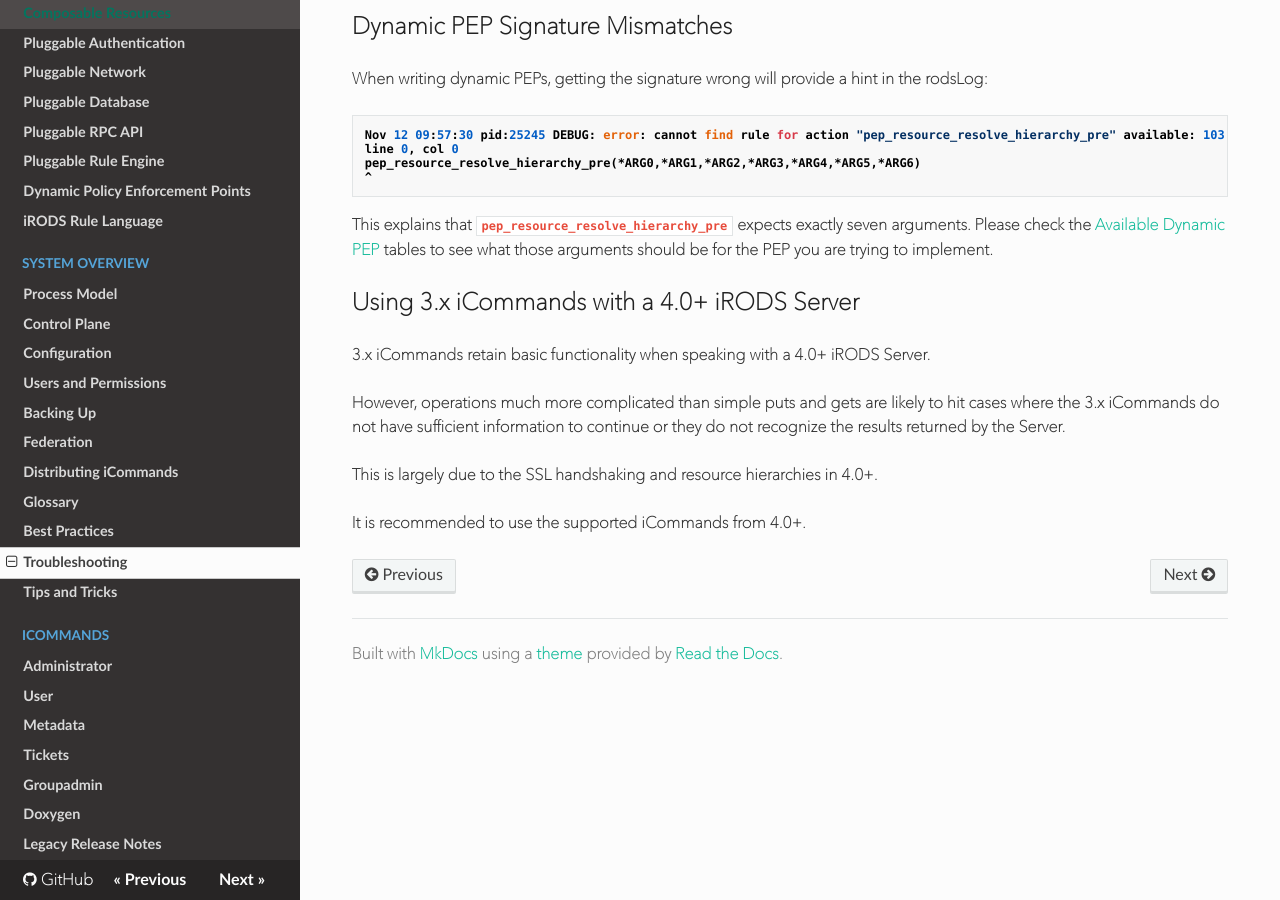
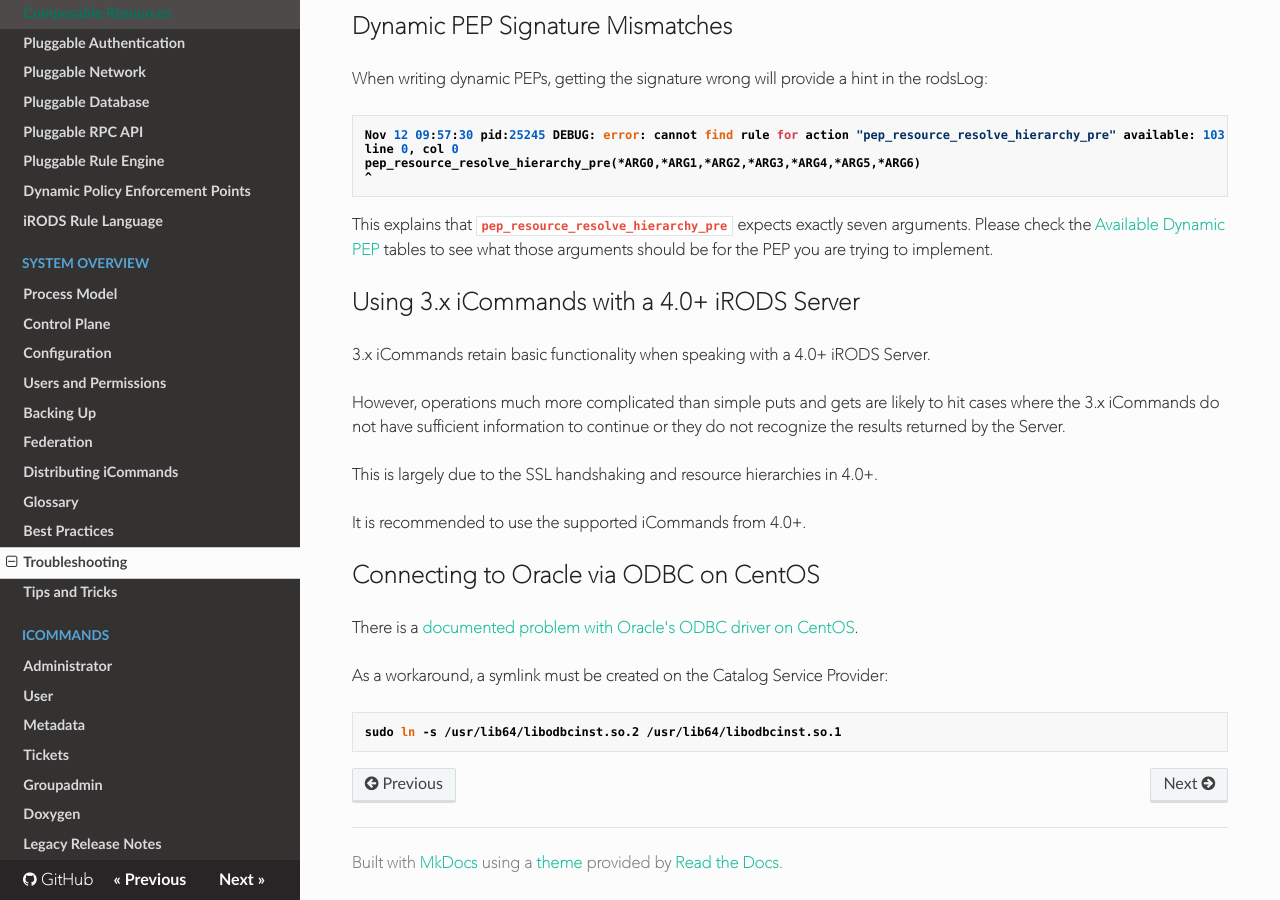
Before and after one commit to irods/irods_docs, an MkDocs documentation site: the page built from docs/system_overview/troubleshooting.md, in a window 1280 px wide and 900 px high, scrolled down 5378 px. Built offline with MkDocs 1.6.1, drawn with Linux system fonts in a browser that asks for light colours; nearby versions of some CDN libraries; old or Windows-style settings are respelled for this version of MkDocs.

Commit message:
[irods/irods#2955] troubleshooting Oracle ODBC on CentOS

````diff
--- a/docs/system_overview/troubleshooting.md
+++ b/docs/system_overview/troubleshooting.md
@@ -210,3 +210,13 @@ However, operations much more complicated than simple puts and gets are likely t
 This is largely due to the SSL handshaking and resource hierarchies in 4.0+.
 
 It is recommended to use the supported iCommands from 4.0+.
+
+## Connecting to Oracle via ODBC on CentOS
+
+There is a [documented problem with Oracle's ODBC driver on CentOS](https://bugzilla.redhat.com/show_bug.cgi?id=498311).
+
+As a workaround, a symlink must be created on the Catalog Service Provider:
+
+```
+sudo ln -s /usr/lib64/libodbcinst.so.2 /usr/lib64/libodbcinst.so.1
+```
````
